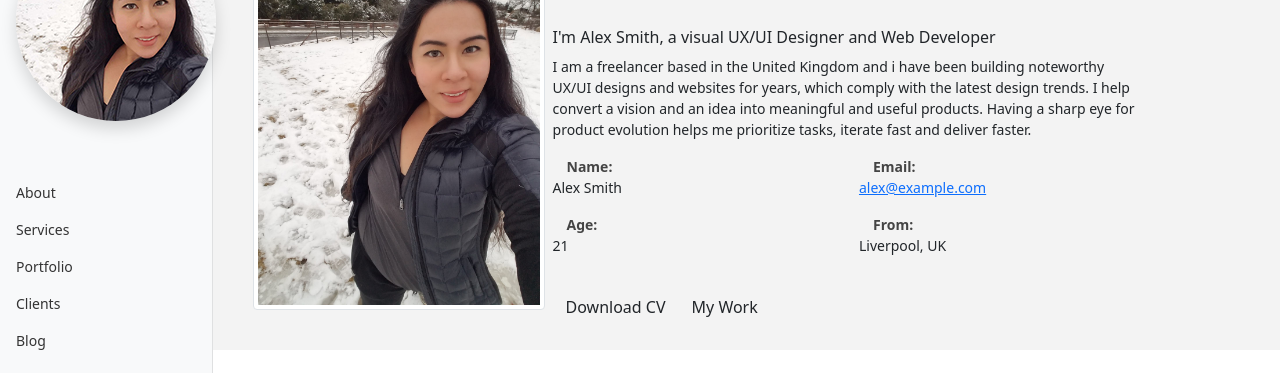
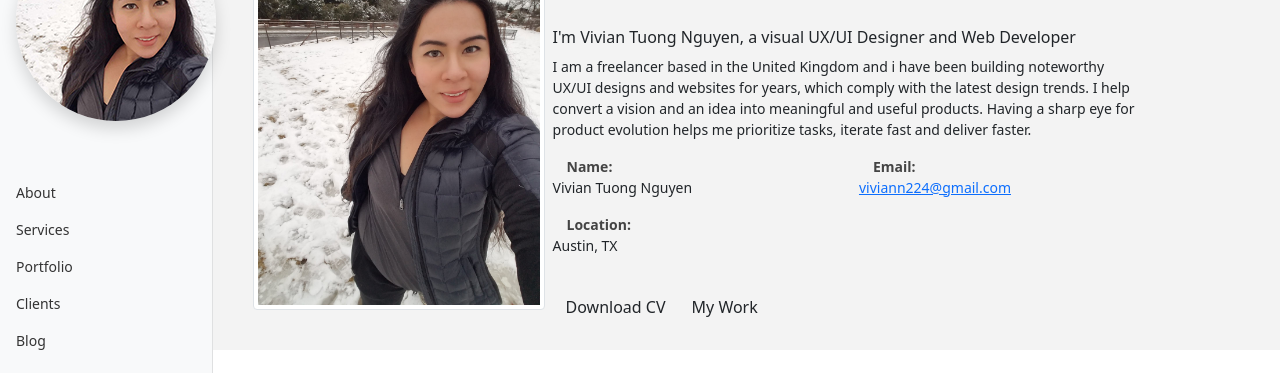
Before and after one commit to viviann224/viviann224.github.io, a plain HTML site: page portfolio.html in a window 1280 px wide. Shown: the part 246-619 px from the top of the page. Drawn offline with nearby package versions, Linux system fonts and the light colour scheme.

Commit message:
removed comment out code

```diff
--- a/portfolio.html
+++ b/portfolio.html
@@ -33,45 +33,7 @@
 <div class="container-fluid">
   <div class="row">
     <div id="sidebarMenu" class="col-md-3 col-lg-2 d-md-block bg-light sidebar collapse">
-      <!-- <div class="position-sticky pt-3"> -->
-        <!-- <ul class="nav flex-column">
-          <li class="nav-item">
-            <a class="nav-link active" aria-current="page" href="#contact-area">
-              <span data-feather="home"></span>
-              contact-area
-            </a>
-          </li>
-          <li class="nav-item">
-            <a class="nav-link" href="#">
-              <span data-feather="file"></span>
-              Orders
-            </a>
-          </li>
-          <li class="nav-item">
-            <a class="nav-link" href="#">
-              <span data-feather="shopping-cart"></span>
-              Products
-            </a>
-          </li>
-          <li class="nav-item">
-            <a class="nav-link" href="#">
-              <span data-feather="users"></span>
-              Customers
-            </a>
-          </li>
-          <li class="nav-item">
-            <a class="nav-link" href="#">
-              <span data-feather="bar-chart-2"></span>
-              Reports
-            </a>
-          </li>
-          <li class="nav-item">
-            <a class="nav-link" href="#">
-              <span data-feather="layers"></span>
-              Integrations
-            </a>
-          </li>
-        </ul> -->
+
         <span>Vivian Tuong Nguyen <img src="./portfolio/assets/img/logo-32.png" class="img-fluid "></span>
         <br><span data-feather="">Available for work</span></br>
 
@@ -110,25 +72,23 @@
             <div class="col-12 col-lg-7 about-content">
               <div class="content-block">
                 <h2 class="content-subtitle">Who am i?</h2>
-                <h6 class="content-title">I'm Alex Smith, a visual UX/UI Designer and Web Developer</h6>
+                <h6 class="content-title">I'm Vivian Tuong Nguyen, a visual UX/UI Designer and Web Developer</h6>
                 <div class="content-description">
                   <p>I am a freelancer based in the United Kingdom and i have been building noteworthy UX/UI designs and websites for years, which comply with the latest design trends. I help convert a vision and an idea into meaningful and useful products. Having a sharp eye for product evolution helps me prioritize tasks, iterate fast and deliver faster.</p>
                 </div>
                 <address class="content-info">
                   <div class="row">
                     <div class="col-12 col-md-6 single-info"><span>Name:</span>
-                      <p>Alex Smith</p>
+                      <p>Vivian Tuong Nguyen</p>
                     </div>
                     <div class="col-12 col-md-6 single-info"><span>Email:</span>
-                      <p><a href="mailto:daniel@example.com">alex@example.com</a></p>
+                      <p><a href="mailto:viviann224@gmail.com">viviann224@gmail.com</a></p>
                     </div>
                   </div>
                   <div class="row">
-                    <div class="col-12 col-md-6 single-info"><span>Age:</span>
-                      <p>21</p>
-                    </div>
-                    <div class="col-12 col-md-6 single-info"><span>From:</span>
-                      <p>Liverpool, UK</p>
+
+                    <div class="col-12 col-md-6 single-info"><span>Location:</span>
+                      <p>Austin, TX</p>
                     </div>
                   </div>
                 </address><a class="btn content-download button-main button-scheme" href="#0" role="button">Download CV</a><a class="btn content-work button-main" data-scroll="" href="#portfolio-area" role="button">My Work</a>
@@ -284,90 +244,6 @@
     </main>
   </div>
 </div>
-     <!-- Sidebar-->
-     <!-- <div class="row"> -->
-    <!-- <nav id="sidebarMenu" class="col-md-3 col-lg-2 d-md-block bg-light sidebar collapse">
-      <div class="position-sticky pt-3">
-        <ul class="nav flex-column">
-          <li class="nav-item">
-            <a class="nav-link active" aria-current="page" href="#">
-              <span data-feather="home"></span>
-              Dashboard
-            </a>
-          </li>
-          <li class="nav-item">
-            <a class="nav-link" href="#">
-              <span data-feather="file"></span>
-              Orders
-            </a>
-          </li>
-          <li class="nav-item">
-            <a class="nav-link" href="#">
-              <span data-feather="shopping-cart"></span>
-              Products
-            </a>
-          </li>
-          <li class="nav-item">
-            <a class="nav-link" href="#">
-              <span data-feather="users"></span>
-              Customers
-            </a>
-          </li>
-          <li class="nav-item">
-            <a class="nav-link" href="#">
-              <span data-feather="bar-chart-2"></span>
-              Reports
-            </a>
-          </li>
-          <li class="nav-item">
-            <a class="nav-link" href="#">
-              <span data-feather="layers"></span>
-              Integrations
-            </a>
-          </li>
-        </ul>
-
-        <h6 class="sidebar-heading d-flex justify-content-between align-items-center px-3 mt-4 mb-1 text-muted">
-          <span>Saved reports</span>
-          <a class="link-secondary" href="#" aria-label="Add a new report">
-            <span data-feather="plus-circle"></span>
-          </a>
-        </h6>
-        <ul class="nav flex-column mb-2">
-          <li class="nav-item">
-            <a class="nav-link" href="#">
-              <span data-feather="file-text"></span>
-              Current month
-            </a>
-          </li>
-          <li class="nav-item">
-            <a class="nav-link" href="#">
-              <span data-feather="file-text"></span>
-              Last quarter
-            </a>
-          </li>
-          <li class="nav-item">
-            <a class="nav-link" href="#">
-              <span data-feather="file-text"></span>
-              Social engagement
-            </a>
-          </li>
-          <li class="nav-item">
-            <a class="nav-link" href="#">
-              <span data-feather="file-text"></span>
-              Year-end sale
-            </a>
-          </li>
-        </ul>
-      </div>
-    </nav> -->
-   <!-- <div class="sections-wrapper col-md-9 ms-sm-auto col-lg-10 "> -->
-
-
-
-
-
-
 
       <!--end of wrapper -->
     </div>
```
